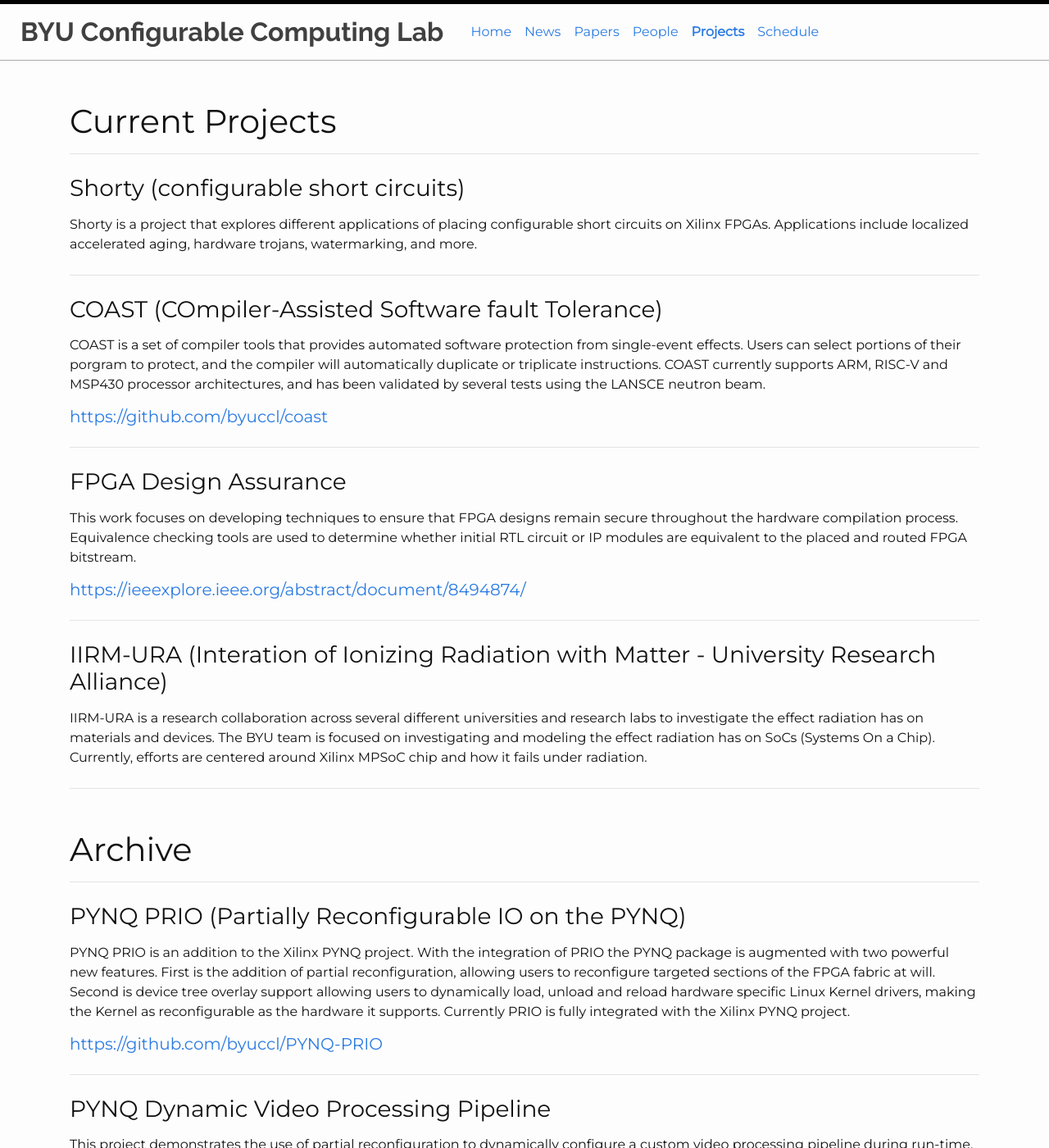
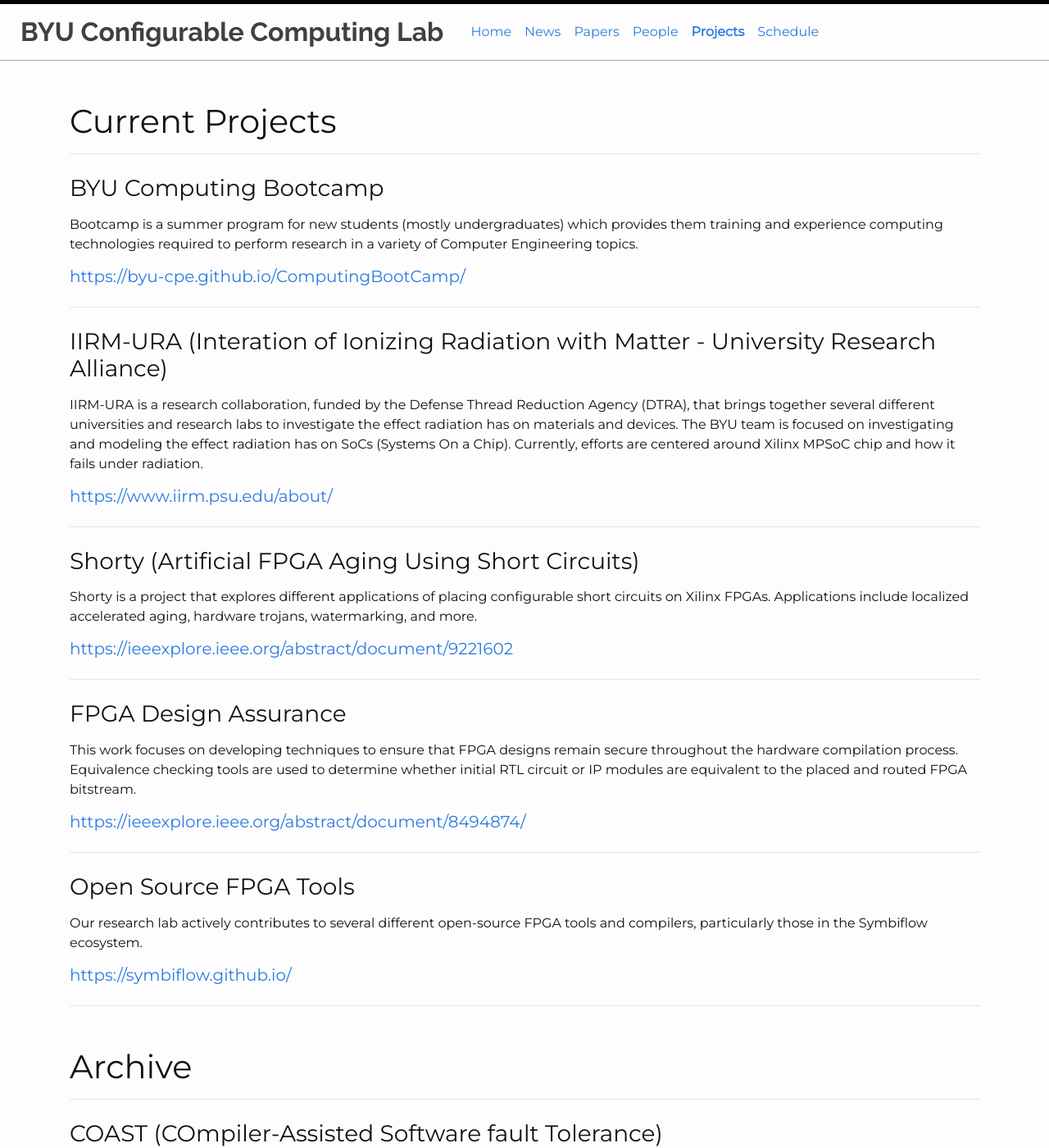
Before and after one commit to byuccl/byuccl.github.io, a Jekyll site: the page built from pages/projects.html, in a window 1280 px wide and 1400 px high. Shown: the whole window at 82% size. Built offline with Jekyll 4.4.1, drawn with Linux system fonts in a browser that asks for light colours; nearby versions of some CDN libraries.

Commit message:
project updates
Signed-off-by: Jeff Goeders <jeff.goeders@gmail.com>

```diff
--- a/_data/projects.yaml
+++ b/_data/projects.yaml
@@ -1,30 +1,40 @@
 # - name: Self-Sustainable Air Quality Sensor
   # description: We are building an air quality sensor that is powered by solar power and uses long range communication. This will allow for sensors to be placed in locations not possible before.
 
-- name: Shorty (configurable short circuits)
+- name: Shorty (Artificial FPGA Aging Using Short Circuits)
   description: >
     Shorty is a project that explores different applications of placing configurable short circuits on Xilinx FPGAs. Applications include localized accelerated aging, hardware trojans, watermarking, and more.
   image: short_circuit_diagram.png
+  url: https://ieeexplore.ieee.org/abstract/document/9221602
+  order: 2
 
 
 - name: COAST (COmpiler-Assisted Software fault Tolerance)
   description: >
     COAST is a set of compiler tools that provides automated software protection from single-event effects.  Users can select portions of their porgram to protect, and the compiler will automatically duplicate or triplicate instructions.  COAST currently supports ARM, RISC-V and MSP430 processor architectures, and has been validated by several tests using the LANSCE neutron beam.
   url: https://github.com/byuccl/coast
+  archive: true
 
 - name: FPGA Design Assurance
   description: >
     This work focuses on developing techniques to ensure that FPGA designs remain secure throughout the hardware compilation process.  Equivalence checking tools are used to determine whether initial RTL circuit or IP modules are equivalent to the placed and routed FPGA bitstream.
   url: https://ieeexplore.ieee.org/abstract/document/8494874/
+  order: 3
 
 - name: IIRM-URA (Interation of Ionizing Radiation with Matter - University Research Alliance)
   description: >
-    IIRM-URA is a research collaboration across several different universities and research labs to investigate the effect radiation has on materials and devices. The BYU team is focused on investigating and modeling the effect radiation has on SoCs (Systems On a Chip). Currently, efforts are centered around Xilinx MPSoC chip and how it fails under radiation.
- # url: https://github.com/byuccl/DTRA-URA
+    IIRM-URA is a research collaboration, funded by the Defense Thread Reduction Agency (DTRA), that brings together several different universities and research labs to investigate the effect radiation has on materials and devices. The BYU team is focused on investigating and modeling the effect radiation has on SoCs (Systems On a Chip). Currently, efforts are centered around Xilinx MPSoC chip and how it fails under radiation.
+  url: https://www.iirm.psu.edu/about/
+  order: 1
 
-# - name: Shorty
-#   description: >
-#     Shorty is an innovative new project that examines the effect of short circuits on FPGA's. With the use of high precision data collection techniques shorty aims to prove that intentionally introducing short circuits to FPGA designs permanently damages on-chip resources. This would result in reduced performance and faulty operation. Such an attack vector introduces a whole new class of security considerations that would effect every field using FPGA's including cloud computing, space computing and DoD applications.
+- name: BYU Computing Bootcamp
+  description: Bootcamp is a summer program for new students (mostly undergraduates) which provides them training and experience computing technologies required to perform research in a variety of Computer Engineering topics.
+  url: https://byu-cpe.github.io/ComputingBootCamp/
+  order: 0
+
+- name: Open Source FPGA Tools
+  description: Our research lab actively contributes to several different open-source FPGA tools and compilers, particularly those in the Symbiflow ecosystem.
+  url: https://symbiflow.github.io/
 
 - name: PYNQ PRIO (Partially Reconfigurable IO on the PYNQ)
   description: >
--- a/pages/projects.html
+++ b/pages/projects.html
@@ -7,7 +7,8 @@ permalink: /projects/
 <h1 class="projects-title">Current Projects</h1>
 <hr>
 <div class="projects">
-    {% for project in site.data.projects %}
+    {% assign sorted_projects = site.data.projects | sort: "order","last" %}
+    {% for project in sorted_projects %}
     {% unless project.archive %}
     <div class="project">
         <h3 class="project-title">{{ project.name }}</h3>
```
Also changed, not shown: _data/students.yaml (+0 -9 lines).
